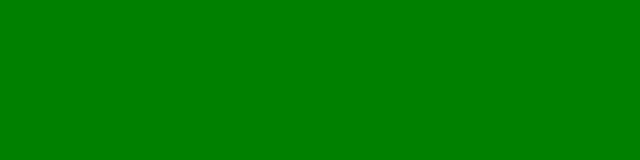
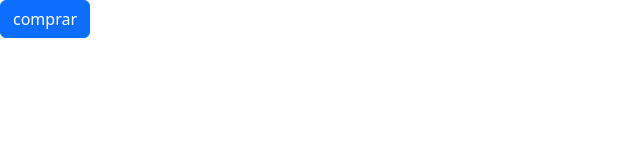
Before and after one commit to santidemierre/meeti_bootstrap, a website: page index.html in a window 1280 px wide. Shown: the whole page, without its empty margins (0-640 px from the left). Drawn offline with Linux system fonts and the light colour scheme.

Commit message:
Importando y Compilando Bootstrap

```diff
--- a/index.html
+++ b/index.html
@@ -12,6 +12,6 @@
     <link rel="stylesheet" href="build/css/style.css">
 </head>
 <body>
-
+    <a class="btn btn-primary" href="">comprar</a>
 </body>
 </html>
--- /dev/null
+++ b/src/scss/_custom.scss
@@ -0,0 +1,4 @@
+/* Aqui vamos a ir modificando las variables de bootstrap */
+
+// Importar Bootstrap - Video 60
+@import '../../node_modules/bootstrap/scss/bootstrap.scss' // Le digo que importe toda la libreria de bootstrap que se encuentra en esa ubicacion
--- a/src/scss/style.scss
+++ b/src/scss/style.scss
@@ -1,5 +1,3 @@
-$color: green;
+/* Archivo principal */
 
-body {
-    background-color: $color;
-}
+@use 'custom';
```
Also changed, not shown: build/css/style.css, 1 other file.
